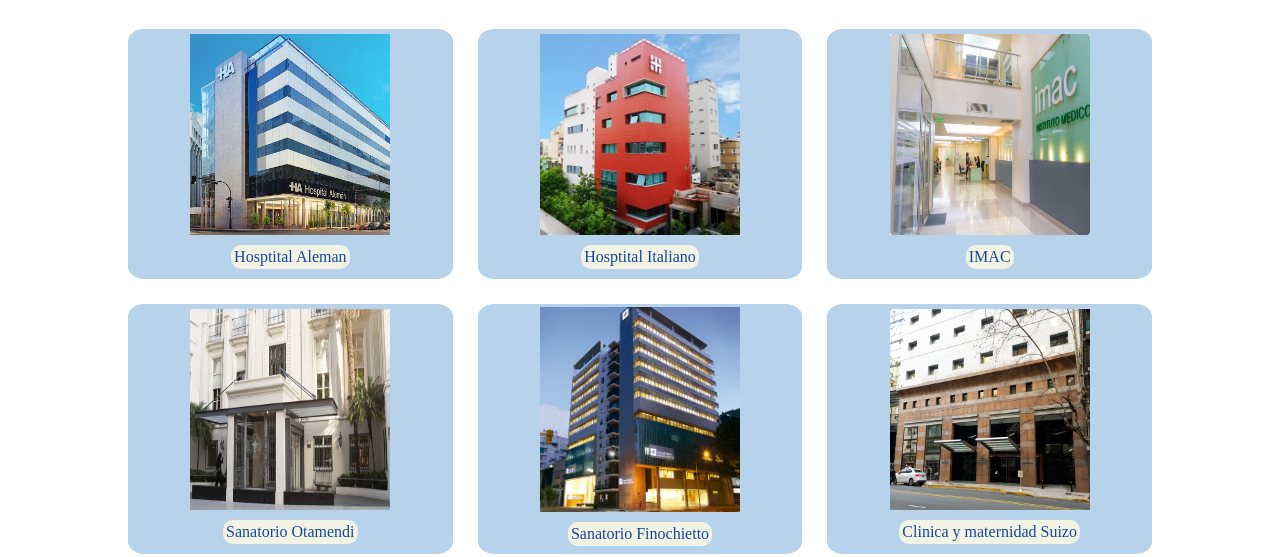
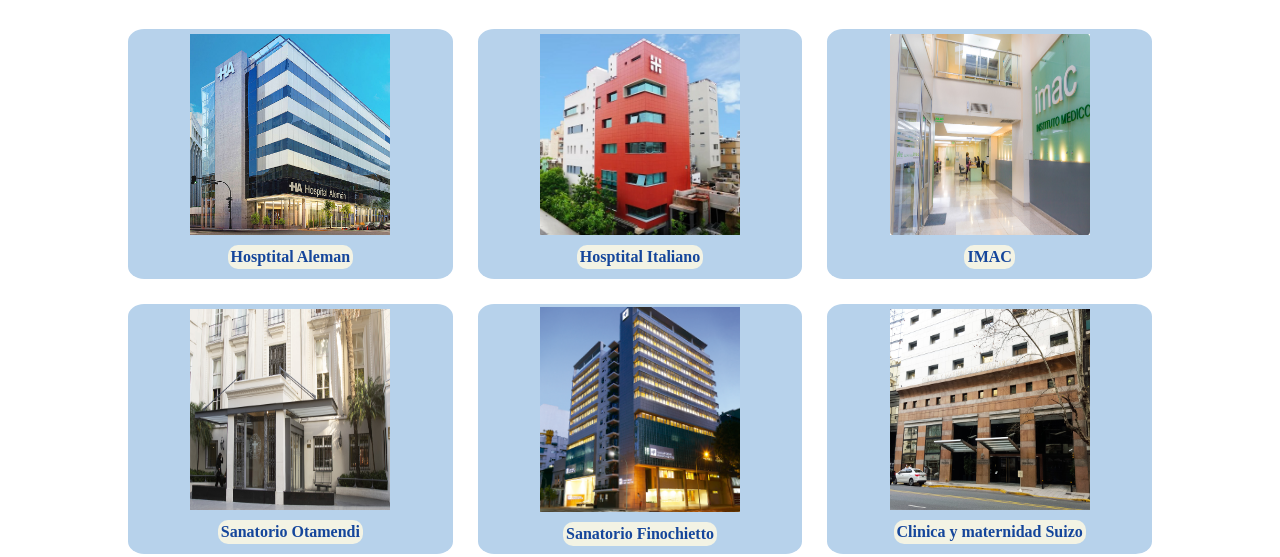
Before and after one commit to Gonzalo-Camacho/ProyectoCoderHouse, a website: page pages/tienda.html in a window 1280 px wide. Shown: the part 243-800 px from the top of the page. Drawn offline with Linux system fonts and the light colour scheme.

Commit message:
Aplicacion de etiqueta Strong

```diff
--- a/pages/tienda.html
+++ b/pages/tienda.html
@@ -27,27 +27,27 @@
             <div class="gridProductos">
                 <div class="productosContenedor animacionBotones">
                     <img src="../assets/img/imagenesTienda/HA.jpg" alt="imagen del edificio del Hospital Aleman">
-                    <a href="https://www.hospitalaleman.org.ar/" target="_blank">Hosptital Aleman</a>
+                    <a href="https://www.hospitalaleman.org.ar/" target="_blank"><strong>Hosptital Aleman</strong></a>
                 </div>
                 <div class="productosContenedor animacionBotones">
                     <img src="../assets/img/imagenesTienda/ITALIANO.jpg" alt="imagen del edificio del Hospital Italiano">
-                    <a href="https://www.hospitalitaliano.org.ar/hiba/home" target="_blank">Hosptital Italiano</a>
+                    <a href="https://www.hospitalitaliano.org.ar/hiba/home" target="_blank"><strong>Hosptital Italiano</strong></a>
                 </div>
                 <div class="productosContenedor animacionBotones">
                     <img src="../assets/img/imagenesTienda/IMAC.jpg" alt="imagen del interior del IMAC">
-                    <a href="https://www.instituto-imac.com.ar/" target="_blank">IMAC</a>
+                    <a href="https://www.instituto-imac.com.ar/" target="_blank"><strong>IMAC</strong></a>
                 </div>
                 <div class="productosContenedor animacionBotones">
                     <img src="../assets/img/imagenesTienda/OTAMENDI.png" alt="imagen de la entrada al Sanatorio Otamendi">
-                    <a href="https://www.otamendi.com.ar/" target="_blank">Sanatorio Otamendi</a>
+                    <a href="https://www.otamendi.com.ar/" target="_blank"><strong>Sanatorio Otamendi</strong></a>
                 </div>
                 <div class="productosContenedor animacionBotones">
                     <img src="../assets/img/imagenesTienda/Finochietto.png" alt="Imagen del edifico del Sanatorio Finochietto">
-                    <a href="https://www.sanatoriofinochietto.com/" target="_blank">Sanatorio Finochietto</a>
+                    <a href="https://www.sanatoriofinochietto.com/" target="_blank"><strong>Sanatorio Finochietto</strong></a>
                 </div>
                 <div class="productosContenedor animacionBotones">
                     <img src="../assets/img/imagenesTienda/Suizo.jpg" alt="Imagen de la entrada a la clinica y maternidad Suizo">
-                    <a href="https://www.swissmedical.com.ar/clinewsite/cymsa/" target="_blank">Clinica y maternidad Suizo</a>
+                    <a href="https://www.swissmedical.com.ar/clinewsite/cymsa/" target="_blank"><strong>Clinica y maternidad Suizo</strong></a>
                 </div>
             </div>
         </section>
```
Also changed, not shown: index.html (+1 -1 lines), pages/contactos.html (+4 -4 lines), pages/membresia.html (+1 -1 lines).
